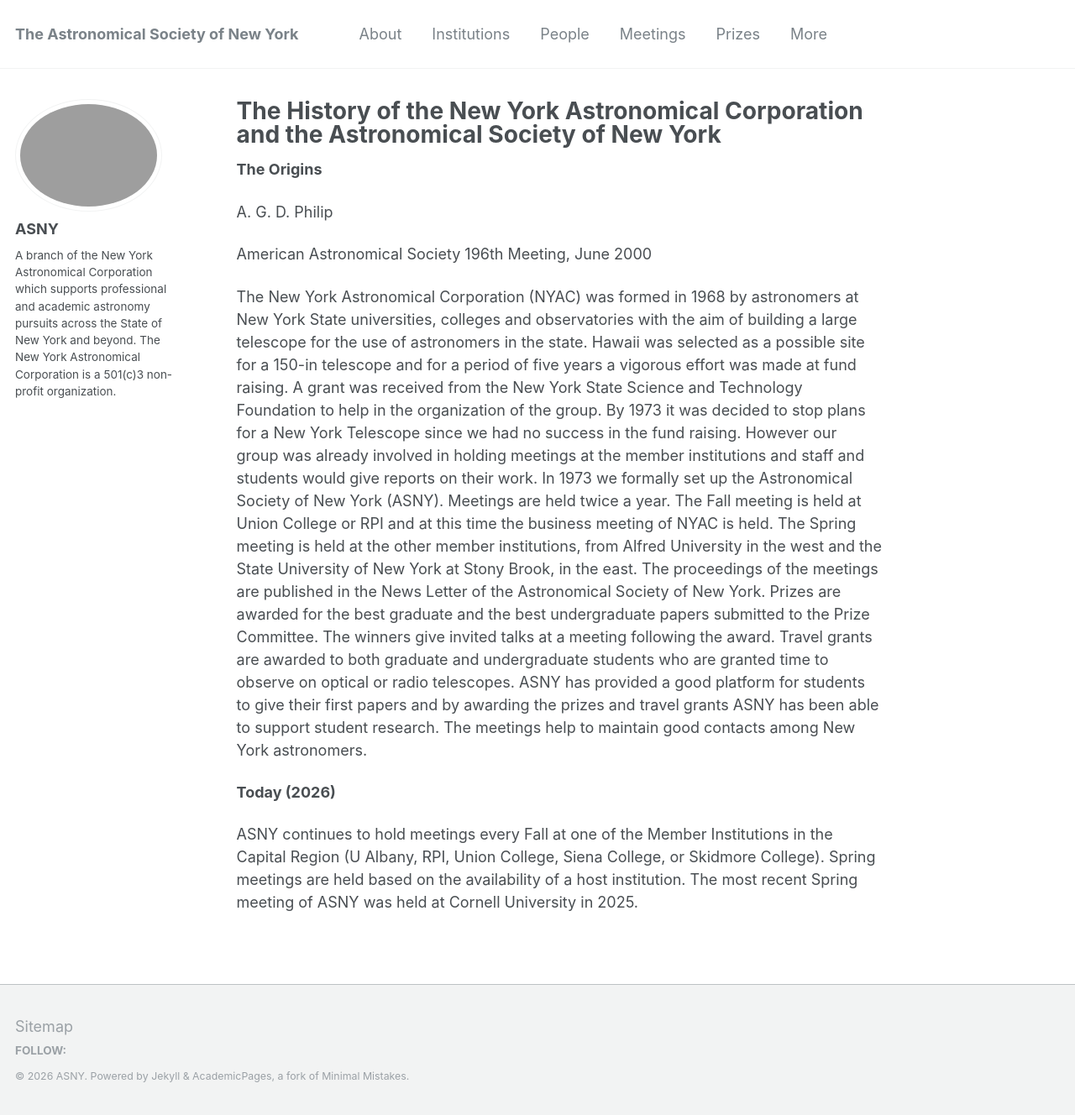
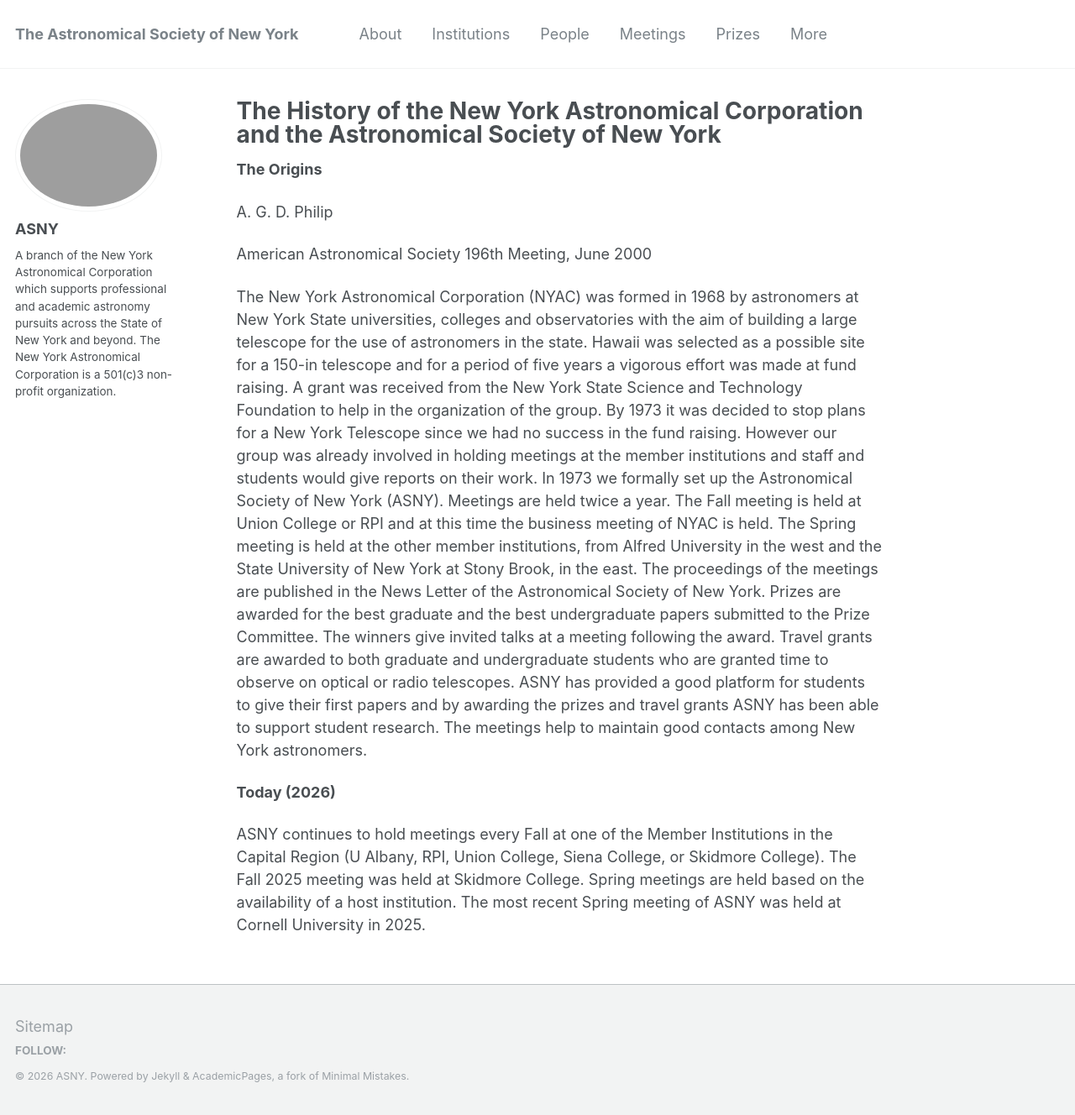
Before and after one commit to AstroNewYork/AstroNewYork.github.io, a Jekyll site: the page built from _pages/about.md, in a window 1280 px wide and 1328 px high. Shown: the whole window at 84% size. Built offline with Jekyll 4.4.1, drawn with Linux system fonts in a browser that asks for light colours.

Commit message:
Update about.md

```diff
--- a/_pages/about.md
+++ b/_pages/about.md
@@ -19,4 +19,4 @@
 
 **Today (2026)**
 
-ASNY continues to hold meetings every Fall at one of the Member Institutions in the Capital Region (U Albany, RPI, Union College, Siena College, or Skidmore College). Spring meetings are held based on the availability of a host institution. The most recent Spring meeting of ASNY was held at Cornell University in 2025.
+ASNY continues to hold meetings every Fall at one of the Member Institutions in the Capital Region (U Albany, RPI, Union College, Siena College, or Skidmore College). The Fall 2025 meeting was held at Skidmore College. Spring meetings are held based on the availability of a host institution. The most recent Spring meeting of ASNY was held at Cornell University in 2025.
```
